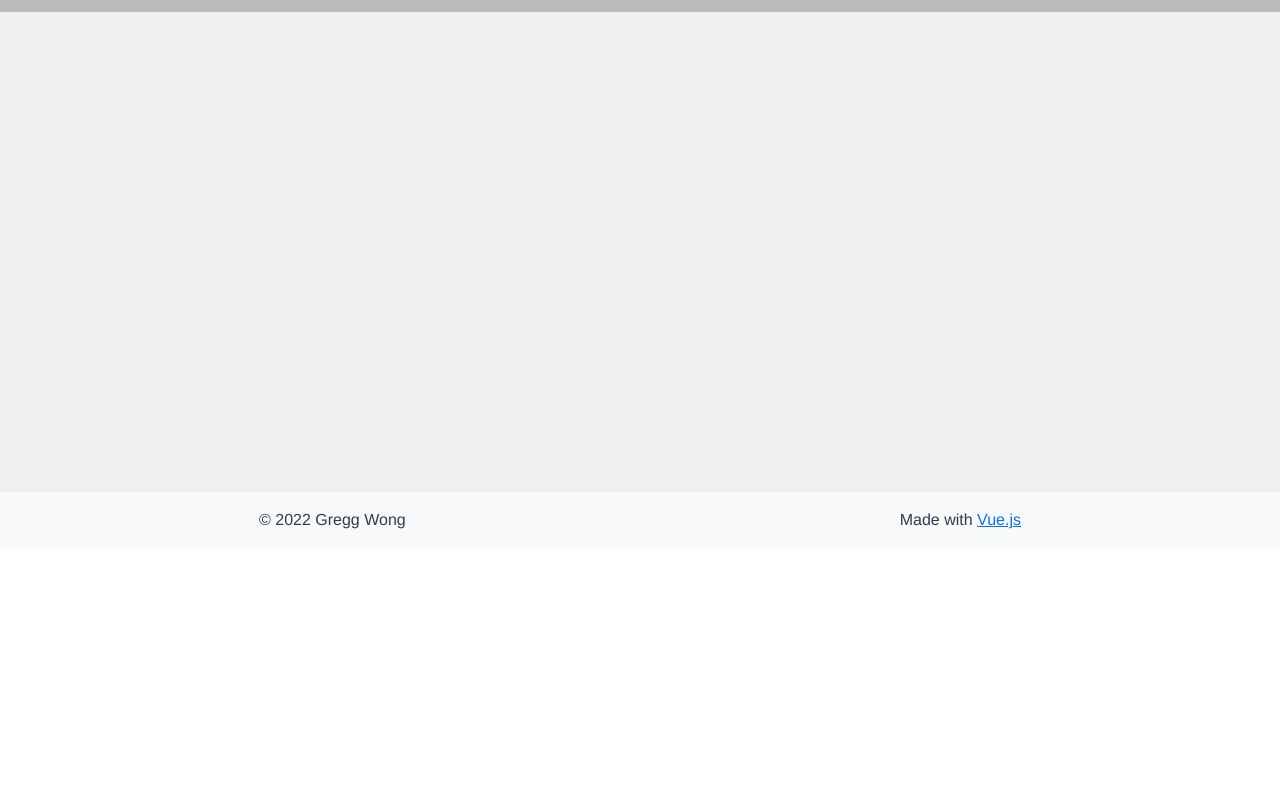
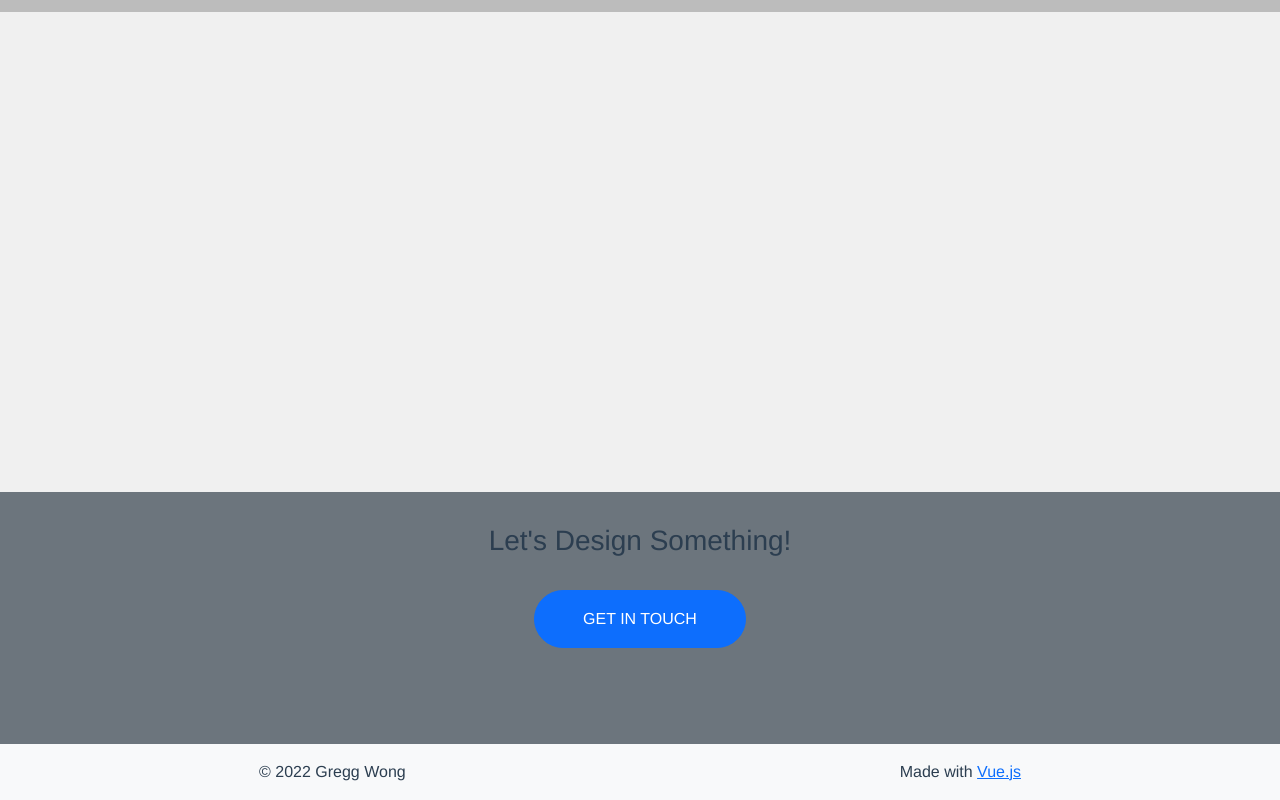
Before and after one commit to Jon-Mykal/personal-website, a Vue app: page /services/design in a window 1280 px wide. Shown: the part 686-1486 px from the top of the page. Before the commit the page ends 1234 px from the top, so only its background shows below. Built offline with nearby package versions, Linux system fonts and the light colour scheme.

Commit message:
Add CallToAction

```diff
--- a/src/views/DesignView.vue
+++ b/src/views/DesignView.vue
@@ -3,6 +3,7 @@
         <Hero pageTitle="Design"/>
         <section class="design-tools"></section>
         <section class="design-work"></section>
+        <CallToAction headerTitle="Let's Design Something!" />
     </section>
 </template>
 
```
